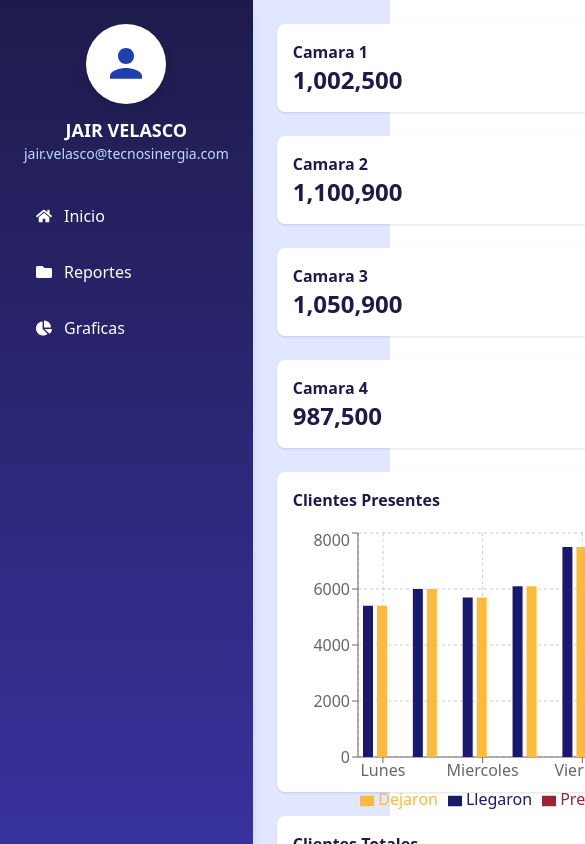
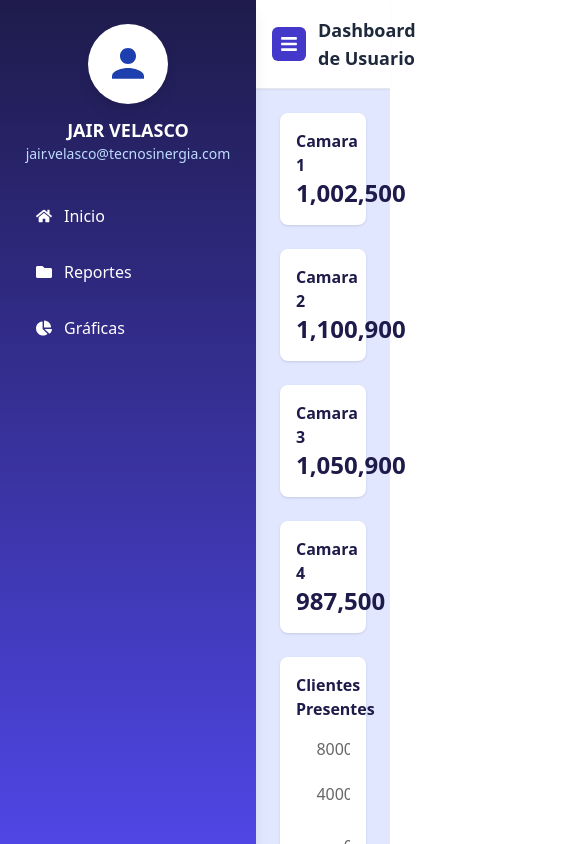
Before and after one commit to Velasco-Tecnosinergia/FrontEnd-Comex, a React (Vite) app in the folder login-app/: page /dashboard in a window 390 px wide. Shown: the top 844 px of the page, 585 px wide, since content can reach past the window. Built offline with nearby package versions, Linux system fonts and the light colour scheme.

Commit message:
feat(sidebar): implement responsive toggle system

```diff
--- a/login-app/src/components/Sidebar.tsx
+++ b/login-app/src/components/Sidebar.tsx
@@ -1,16 +1,19 @@
-import { FaHome, FaFolder, FaEnvelope, FaBell, FaMapMarkerAlt, FaChartPie } from "react-icons/fa";
+import { FaHome, FaFolder, FaChartPie } from "react-icons/fa";
+import React from "react";
 
-export default function Sidebar() {
+type SidebarProps = {
+  className?: string; // el layout le inyecta posicionamiento/animación
+};
+
+const Sidebar: React.FC<SidebarProps> = ({ className = "" }) => {
   return (
-    <aside className="w-64 min-h-screen bg-gradient-to-b from-indigo-950 to-indigo-600 text-white p-6 flex flex-col items-center shadow-lg">
+    <aside
+      className={`w-64 h-screen bg-gradient-to-b from-indigo-950 to-indigo-600 text-white p-6 flex flex-col items-center shadow-lg ${className}`}
+    >
       {/* Avatar */}
       <div className="flex flex-col items-center mb-8">
         <div className="w-20 h-20 rounded-full bg-white flex items-center justify-center shadow-lg mb-3">
-          <svg
-            className="w-10 h-10 text-blue-800"
-            fill="currentColor"
-            viewBox="0 0 24 24"
-          >
+          <svg className="w-10 h-10 text-blue-800" fill="currentColor" viewBox="0 0 24 24">
             <path
               fillRule="evenodd"
               d="M12 12c2.7 0 4.8-2.1 4.8-4.8S14.7 2.4 12 2.4 7.2 4.5 7.2 7.2 9.3 12 12 12zm0 2.4c-3.2 0-9.6 1.6-9.6 4.8v1.6h19.2v-1.6c0-3.2-6.4-4.8-9.6-4.8z"
@@ -31,9 +34,11 @@ export default function Sidebar() {
           <FaFolder /> <span>Reportes</span>
         </a>
         <a href="#" className="flex items-center gap-3 hover:bg-indigo-500 px-3 py-2 rounded-lg">
-          <FaChartPie /> <span>Graficas</span>
+          <FaChartPie /> <span>Gráficas</span>
         </a>
       </nav>
     </aside>
   );
-}
+};
+
+export default Sidebar;
--- a/login-app/src/layouts/DashboardLayout.tsx
+++ b/login-app/src/layouts/DashboardLayout.tsx
@@ -1,10 +1,45 @@
+import React, { useState } from "react";
+import { FaBars } from "react-icons/fa";
 import Sidebar from "../components/Sidebar";
 
-export default function DashboardLayout({ children }: { children: React.ReactNode }) {
+type DashboardLayoutProps = {
+  children: React.ReactNode;
+  title?: string;
+};
+
+export default function DashboardLayout({ children, title = "Dashboard" }: DashboardLayoutProps) {
+  const [isOpen, setIsOpen] = useState(true);
+
   return (
-    <div className="flex min-h-screen bg-indigo-100">
-      <Sidebar />
-      <main className="flex-1 p-6">{children}</main>
+    <div className="min-h-screen bg-indigo-100">
+      {/* SIDEBAR (fixed) */}
+      <Sidebar
+        className={`fixed left-0 top-0 z-40 transition-transform duration-300 ${
+          isOpen ? "translate-x-0" : "-translate-x-64"
+        }`}
+      />
+
+      {/* CONTENIDO (empujado) */}
+      <div
+        className={`transition-all duration-300 ${isOpen ? "ml-64" : "ml-0"}`}
+      >
+        {/* Header simple con botón hamburguesa */}
+        <header className="sticky top-0 z-30 bg-white border-b shadow-sm">
+          <div className="flex items-center gap-3 p-4">
+            <button
+              onClick={() => setIsOpen(!isOpen)}
+              className="p-2 rounded-md bg-indigo-700 text-white hover:bg-indigo-900"
+              aria-label="Toggle sidebar"
+            >
+              <FaBars size={18} />
+            </button>
+            <h1 className="text-lg font-bold text-slate-800">{title}</h1>
+          </div>
+        </header>
+
+        {/* Main */}
+        <main className="p-6">{children}</main>
+      </div>
     </div>
   );
 }
--- a/login-app/src/pages/DashboardPage.tsx
+++ b/login-app/src/pages/DashboardPage.tsx
@@ -1,4 +1,3 @@
-// src/pages/Dashboard.tsx
 import DashboardLayout from "../layouts/DashboardLayout";
 import Card from "../components/Card";
 import BarChartCard from "../components/BarChartCard";
@@ -9,7 +8,7 @@ import Table from "../components/Table";
 
 export default function Dashboard() {
   return (
-    <DashboardLayout>
+    <DashboardLayout title="Dashboard de Usuario">
       {/* Cards */}
       <div className="grid grid-cols-1 md:grid-cols-4 gap-6 mb-6">
         <Card title="Camara 1" value="1,002,500" />
@@ -19,11 +18,12 @@ export default function Dashboard() {
       </div>
 
       {/* Gráficas */}
-      <div className="grid grid-cols-1 lg:grid-cols-1 gap-6 ">
+      <div className="grid grid-cols-1 lg:grid-cols-1 gap-6">
         <BarChartCard title="Clientes Presentes" data={barData} />
         <LineChartCard title="Clientes Totales" data={lineData} />
       </div>
 
+      {/* Tabla */}
       <div className="pt-8">
         <Table />
       </div>
```
